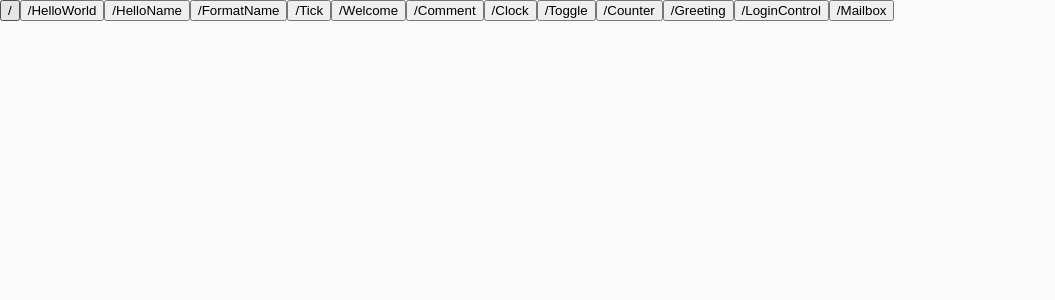
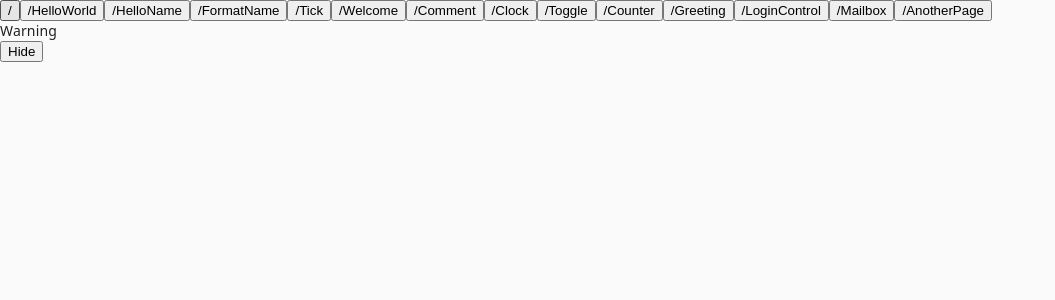
Before and after one commit to littlehorseboy/react-hooks-practice, a React app: page /#/AnotherPage in a window 1280 px wide. Shown: the top 300 px of the page, without its empty margins (0-1055 px from the left). Built offline with nearby package versions, Linux system fonts and the light colour scheme.

Commit message:
feat: conditional-rendering AnotherPage.tsx

```diff
--- /dev/null
+++ b/src/components/7-conditional-rendering/AnotherPage/AnotherPage.tsx
@@ -0,0 +1,32 @@
+import React, { useState } from 'react';
+
+interface WarningBannerProps {
+  warn: boolean;
+}
+
+function WarningBanner(props: WarningBannerProps): JSX.Element | null {
+  if (!props.warn) {
+    return null;
+  }
+
+  return (
+    <div>Warning</div>
+  );
+}
+
+export default function Page(): JSX.Element {
+  const [showWarning, setShowWarning] = useState(true);
+
+  const handleToggleClick = (): void => {
+    setShowWarning(!showWarning);
+  };
+
+  return (
+    <div>
+      <WarningBanner warn={showWarning} />
+      <button onClick={handleToggleClick}>
+        {showWarning ? 'Hide' : 'Show'}
+      </button>
+    </div>
+  );
+}
--- a/src/router/Router.tsx
+++ b/src/router/Router.tsx
@@ -15,6 +15,7 @@ import Counter from '../components/6-handling-events/Counter';
 import Greeting from '../components/7-conditional-rendering/Greeting/Greeting';
 import LoginControl from '../components/7-conditional-rendering/LoginControl/LoginControl';
 import Mailbox from '../components/7-conditional-rendering/Mailbox/Mailbox';
+import AnotherPage from '../components/7-conditional-rendering/AnotherPage/AnotherPage';
 
 const routes = [
   { path: '/', Component: Home },
@@ -30,6 +31,7 @@ const routes = [
   { path: '/Greeting', Component: Greeting },
   { path: '/LoginControl', Component: LoginControl },
   { path: '/Mailbox', Component: Mailbox },
+  { path: '/AnotherPage', Component: AnotherPage },
 ];
 
 const useStyles = makeStyles({
```
